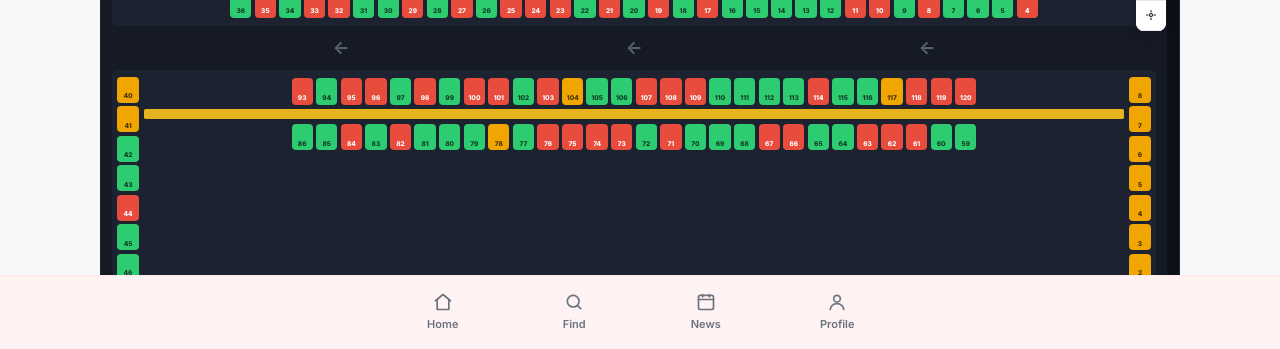
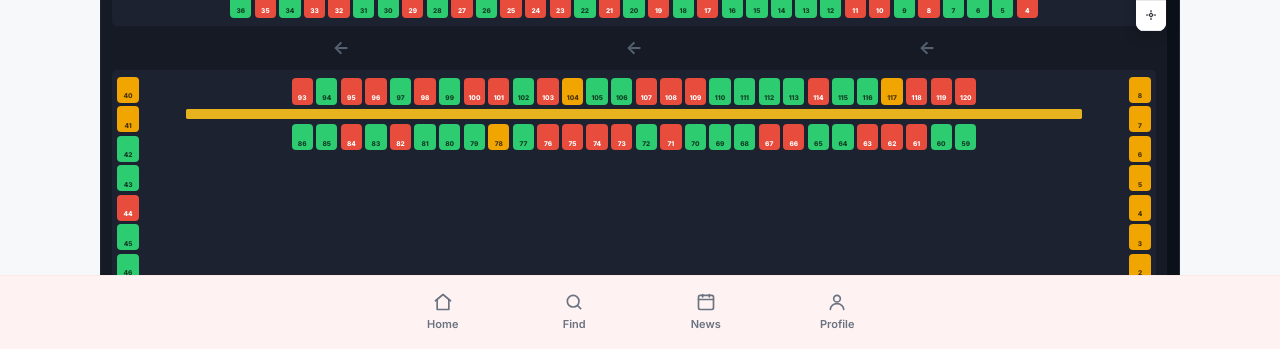
Before and after one commit to mhabibier/wheel-spot, a Next.js app in the folder wheel-spot/: page /map in a window 1280 px wide. Shown: the part 449-798 px from the top of the page. Built offline with nearby package versions, Linux system fonts and the light colour scheme.

Commit message:
fix: yellow wall no longer cuts road lanes - proper circular traffic layout

```diff
--- a/wheel-spot/app/map/page.jsx
+++ b/wheel-spot/app/map/page.jsx
@@ -330,32 +330,36 @@ export default function MapPage() {
                   {/* Arrows ← */}
                   <Arrows dir="left" count={3} />
 
-                  {/* MIDDLE SECTION */}
-                  <div style={{ display: 'flex', gap: 0, alignItems: 'stretch' }}>
+                  {/* MIDDLE SECTION: [Left col] [road] [island: RowA+wall+RowB] [road] [Right col] */}
+                  <div style={{ display: 'flex', alignItems: 'stretch', background: ROAD_BG, borderRadius: 6 }}>
 
-                    {/* Left column */}
+                    {/* Left column slots */}
                     <div style={{
-                      background: ROAD_BG, borderRadius: '6px 0 0 6px',
                       padding: '8px 6px', display: 'flex', flexDirection: 'column',
                       gap: 4, flexShrink: 0, justifyContent: 'flex-start',
                     }}>
                       {renderZone('zLeft')}
                     </div>
 
-                    {/* Center */}
+                    {/* Left road lane (circular traffic flows here, up/down) */}
+                    <div style={{ flex: '0 0 52px' }} />
+
+                    {/* CENTER ISLAND: Row A + yellow wall + Row B */}
+                    {/* Yellow only spans the island width, NOT the road lanes */}
                     <div style={{
-                      flex: 1, background: ROAD_BG, padding: '10px 8px',
-                      display: 'flex', flexDirection: 'column', gap: 0,
+                      flex: 1, display: 'flex', flexDirection: 'column',
+                      justifyContent: 'flex-start', padding: '10px 0',
                     }}>
                       {/* Row A */}
                       <div style={{ display: 'flex', gap: 4, justifyContent: 'center' }}>
                         {renderZone('zRowA')}
                       </div>
 
-                      {/* Yellow wall / center divider — full width */}
+                      {/* Yellow center WALL — only spans island, road on left/right is open */}
                       <div style={{
                         height: 12, background: '#E6B31E', borderRadius: 2,
-                        margin: '6px -8px', flexShrink: 0,
+                        margin: '6px 0', flexShrink: 0,
+                        /* No negative margin — stays within island bounds */
                       }} />
 
                       {/* Row B */}
@@ -363,13 +367,15 @@ export default function MapPage() {
                         {renderZone('zRowB')}
                       </div>
 
-                      {/* Road space for circular traffic */}
-                      <div style={{ height: 60 }} />
+                      {/* Road space below island for circular loop bottom */}
+                      <div style={{ flex: 1, minHeight: 60 }} />
                     </div>
 
-                    {/* Right column */}
+                    {/* Right road lane */}
+                    <div style={{ flex: '0 0 52px' }} />
+
+                    {/* Right column slots */}
                     <div style={{
-                      background: ROAD_BG, borderRadius: '0 6px 6px 0',
                       padding: '8px 6px', display: 'flex', flexDirection: 'column',
                       gap: 4, flexShrink: 0, justifyContent: 'flex-start',
                     }}>
```
